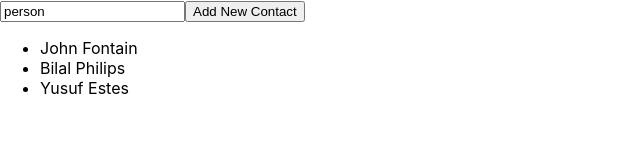
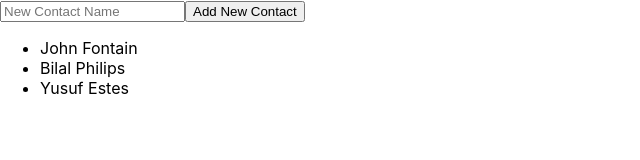
Before and after one commit to Anas-debug/Contact-manager, a React (Create React App) app: page / in a window 1280 px wide. Shown: the top 160 px of the page, without its empty margins (0-640 px from the left). Built offline with nearby package versions, Linux system fonts and the light colour scheme.

Commit message:
bind "person" in the AddPersonFrom component

```diff
--- a/src/index.js
+++ b/src/index.js
@@ -21,9 +21,9 @@ function AddPersonForm(props){
   return (
     <form onSubmit ={handleSubmit}>
       <input type="text"
-        placeholder='New Contact Name'
+        placeholder="New Contact Name"
         onChange={handleChange}
-        value ="person"/>
+        value = {person}/>
         <button type='submit'>Add New Contact</button>
     </form>
   );
```
